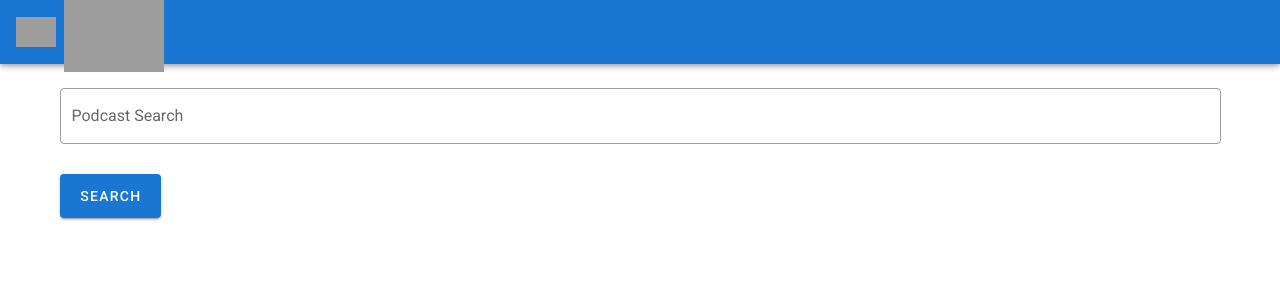
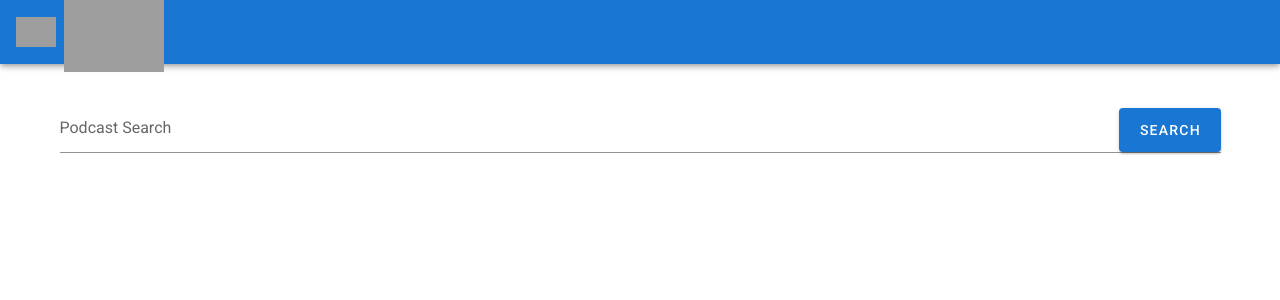
Before and after one commit to davefollett/qit-vue, a Vue app: page / in a window 1280 px wide. Shown: the top 300 px of the page. Built offline with nearby package versions, Linux system fonts and the light colour scheme; grey boxes are pictures that could not be loaded.

Commit message:
put the search button inside a v-slot of the text field

```diff
--- a/src/components/SearchBar.vue
+++ b/src/components/SearchBar.vue
@@ -1,14 +1,13 @@
 <template>
   <v-container>
-
     <v-text-field
       label="Podcast Search"
       v-model="queryModel"
-      outlined
-    ></v-text-field>
-
-    <v-btn large color="primary" @click="submit">SEARCH</v-btn>
-
+    >
+      <template v-slot:append>
+        <v-btn class="ma-0" large color="primary" @click="submit">SEARCH</v-btn>
+      </template>
+    </v-text-field>
   </v-container>
 </template>
 
```
